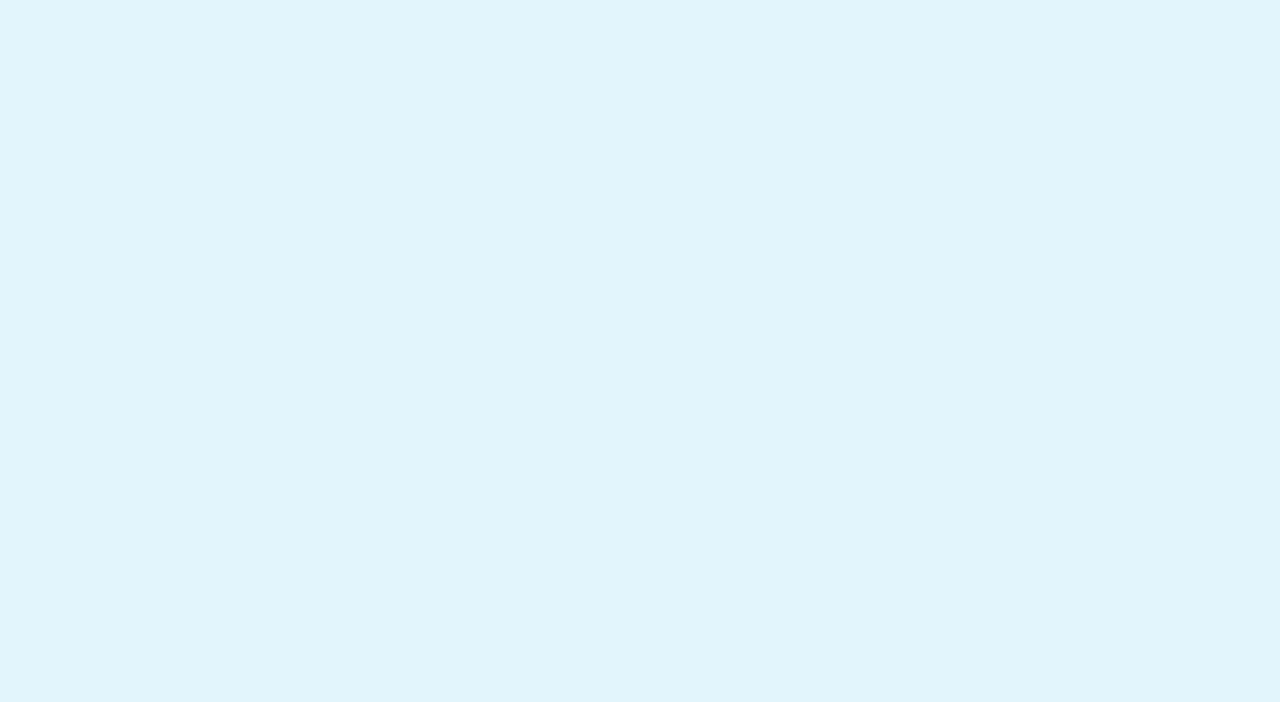
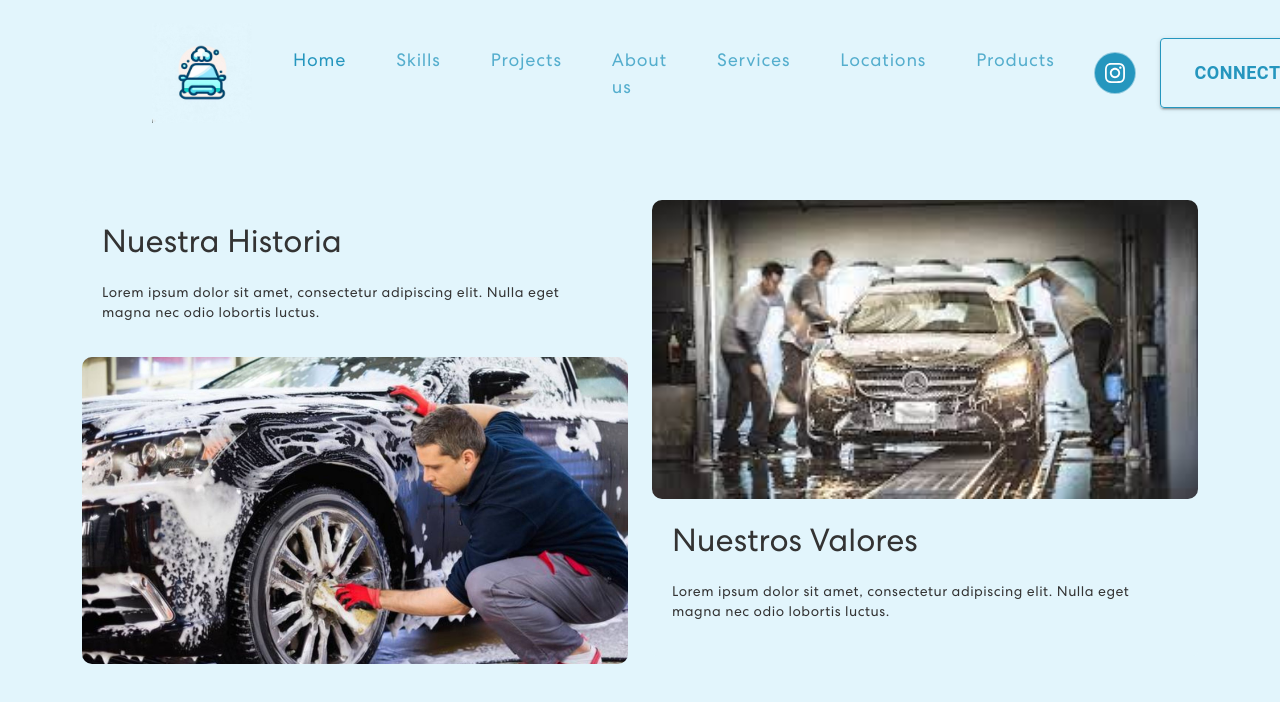
Before and after one commit to ValentinAltamirano1/WashUp-App, a React (Create React App) app in the folder washup-app/: page /about-us in a window 1280 px wide. Before the commit this address had no page. Shown: the top 702 px of the page. Built offline with nearby package versions, Linux system fonts and the light colour scheme.

Commit message:
navbar included in about-us

```diff
--- a/washup-app/src/App.js
+++ b/washup-app/src/App.js
@@ -13,7 +13,7 @@ function App() {
         <Route path="/" element={<Home />} />
         <Route path="/login" element={<Login />} />
         <Route path="/services" element={<Services />} />
-        <Route path="/aboutUs" element={<AboutUs />} />
+        <Route path="/about-us" element={<AboutUs />} />
       </Routes>
     </Router>
   );
--- a/washup-app/src/Components/AboutUs.js
+++ b/washup-app/src/Components/AboutUs.js
@@ -2,6 +2,7 @@ import { Container, Row, Col } from "react-bootstrap";
 import lavadero1 from "../assets/img/lavadero1.jpg";
 import lavadero2 from "../assets/img/lavadero2.jpg";
 import { useState } from "react";
+import {NavBar} from "./NavBar";
 
 export const AboutUs = () => {
   const imageStyle = {
@@ -58,6 +59,8 @@ export const AboutUs = () => {
   };
 
   return (
+    <div>
+      <NavBar /> {/* Abre NavBar antes de la sección AboutUs */}
         <section className="about-us" id="about-us">
         <Container>
           <Row>
@@ -136,5 +139,7 @@ export const AboutUs = () => {
           </Row>
         </Container>
       </section>
+    </div>
+
   );
 };
--- a/washup-app/src/Components/Banner.js
+++ b/washup-app/src/Components/Banner.js
@@ -4,8 +4,12 @@ import headerImg from "../assets/img/header-img.gif";
 import { ArrowRightCircle } from 'react-bootstrap-icons';
 import 'animate.css';
 import TrackVisibility from 'react-on-screen';
+import { Button } from '@mui/material';
+import { useNavigate } from 'react-router-dom';
+
 
 export const Banner = () => {
+  const navigate = useNavigate();
   const [loopNum, setLoopNum] = useState(0);
   const [isDeleting, setIsDeleting] = useState(false);
   const [text, setText] = useState('');
@@ -58,7 +62,7 @@ export const Banner = () => {
               <div className={isVisible ? "animate__animated animate__fadeIn" : ""}>
                 <h1>{`Welcome to WashUp, `} <span className="txt-rotate" dataPeriod="1000" data-rotate='[ "fast", "trustworthy", "economic" ]'><span className="wrap">{text}</span></span></h1>
                   <p>Discover the shine your vehicle deserves at our top-notch car wash! At WashUp, we provide professional car washing service that rejuvenates your car's appearance by removing dirt and impurities. Our expert team and quality products ensure a flawless outcome. Trust us to leave your vehicle sparkling and road-ready.</p>
-                  <button onClick={() => console.log('connect')}>Let’s Connect <ArrowRightCircle size={25} /></button>
+                  <Button  onClick={() => navigate('/login')}>Let’s Connect <ArrowRightCircle size={25} /></Button>
               </div>}
             </TrackVisibility>
           </Col>
--- a/washup-app/src/Components/Login.js
+++ b/washup-app/src/Components/Login.js
@@ -6,16 +6,28 @@ const Login = () => {
   const [password, setPassword] = useState('');
   const [email, setEmail] = useState('');
   const [isLoginForm, setIsLoginForm] = useState(true);
+  const [errorMessage, setErrorMessage] = useState('');
 
   const handleRegisterForm = async () => {
+
+    // Verificar si los campos obligatorios están vacíos
+    if (!username || !email || !password) {
+      setErrorMessage('Por favor, complete todos los campos.');
+      return;
+    }
+
     // Obtener los valores más recientes de los campos
     const usernameValue = username;
     const emailValue = email;
     const passwordValue = password;
 
+    //Para probar que los datos se esten pasando correctamente
     console.log('Username:', usernameValue);
     console.log('Email:', emailValue);
     console.log('Password:', passwordValue);
+
+    // Restablecer el mensaje de error en caso de éxito
+    setErrorMessage('');
 
     try {
       const response = await fetch('http://localhost:4000/users', {
@@ -42,11 +54,19 @@ const Login = () => {
   };
 
   const handleLoginForm = async () => {
+
+    if (!email || !password) {
+      setErrorMessage('Por favor, complete todos los campos.');
+      return;
+    }
     const emailValue = email;
     const passwordValue = password;
 
     console.log('Email:', emailValue);
     console.log('Password:', passwordValue);
+
+    setErrorMessage('');
+
 
     try {
       const response = await fetch('http://localhost:4000/users', {
@@ -97,6 +117,7 @@ const Login = () => {
             setEmail={setEmail}
             setPassword={setPassword}
             handleLoginForm={handleLoginForm}
+            errorMessage={errorMessage}
           />
         ) : (
           <RegisterForm
@@ -107,6 +128,7 @@ const Login = () => {
             setEmail={setEmail}
             setPassword={setPassword}
             handleRegisterForm={handleRegisterForm}
+            errorMessage={errorMessage}
           />
         )}
         <div className="overlay-container">
@@ -120,7 +142,7 @@ const Login = () => {
   );
 };
 
-const RegisterForm = ({ username, email, password, setUsername, setEmail, setPassword, handleRegisterForm}) => (
+const RegisterForm = ({ username, email, password, setUsername, setEmail, setPassword, handleRegisterForm, errorMessage}) => (
   <div className="form-container register-container">
     <link href="https://cdn.lineicons.com/4.0/lineicons.css" rel="stylesheet"></link>
     <form action="#">
@@ -128,6 +150,7 @@ const RegisterForm = ({ username, email, password, setUsername, setEmail, setPas
       <input type="text" placeholder="Username" value={username} onChange={(e) => setUsername(e.target.value)}/>
       <input type="text" placeholder="Email" value={email} onChange={(e) => setEmail(e.target.value)} />
       <input type="password" placeholder="Password" value={password} onChange={(e) => setPassword(e.target.value)} />
+      {errorMessage && <p className="error-message">{errorMessage}</p>} {/* Mostrar mensaje de error */}
       <button onClick={handleRegisterForm}>Register</button>
       <div className="social-container">
         <a href="#" className="social">
@@ -139,7 +162,7 @@ const RegisterForm = ({ username, email, password, setUsername, setEmail, setPas
   </div>
 );
 
-const LoginForm = ({ email, password, setEmail, setPassword, handleLoginForm }) => (
+const LoginForm = ({ email, password, setEmail, setPassword, handleLoginForm, errorMessage}) => (
   <div className="form-container login-container">
     <link href="https://cdn.lineicons.com/4.0/lineicons.css" rel="stylesheet"></link>
     <form action="#">
@@ -155,6 +178,7 @@ const LoginForm = ({ email, password, setEmail, setPassword, handleLoginForm })
           <a href="#">Forgot password?</a>
         </div>
       </div>
+      {errorMessage && <p className="error-message">{errorMessage}</p>} {/* Mostrar mensaje de error */}
       <button onClick={handleLoginForm}>Login</button>
       <div className="social-container">
         <a href="#" className="social">
--- a/washup-app/src/Components/NavBar.js
+++ b/washup-app/src/Components/NavBar.js
@@ -4,6 +4,7 @@ import logo from '../assets/img/Logo.png';
 import navIcon1 from '../assets/img/nav-icon3.svg';
 import { Button } from '@mui/material';
 import { useNavigate } from 'react-router-dom';
+import { Link } from 'react-router-dom'
 
 export const NavBar = () => {
   const navigate = useNavigate();
@@ -39,10 +40,10 @@ export const NavBar = () => {
           </Navbar.Toggle>
           <Navbar.Collapse id="basic-navbar-nav">
             <Nav className="me-auto">
-              <Nav.Link href="#home" className={activeLink === 'home' ? 'active navbar-link' : 'navbar-link'} onClick={() => onUpdateActiveLink('home')}>Home</Nav.Link>
+              <Nav.Link href="/" className={activeLink === 'home' ? 'active navbar-link' : 'navbar-link'} onClick={() => onUpdateActiveLink('home')}>Home</Nav.Link>
               <Nav.Link href="#skills" className={activeLink === 'skills' ? 'active navbar-link' : 'navbar-link'} onClick={() => onUpdateActiveLink('skills')}>Skills</Nav.Link>
               <Nav.Link href="#projects" className={activeLink === 'project' ? 'active navbar-link' : 'navbar-link'} onClick={() => onUpdateActiveLink('project')}>Projects</Nav.Link>
-              <Nav.Link href="#about-us" className={activeLink === 'about-us' ? 'active navbar-link' : 'navbar-link'} onClick={() => navigate('/aboutUs')}>About us</Nav.Link>
+              <Nav.Link as={Link} to="/about-us" className={`nav-link ${activeLink === 'about-us' ? 'active about-us' : ''}`} onClick={() => onUpdateActiveLink('about-us')}style={{ fontWeight: 400, color: '#2596be', letterSpacing: '0.8px', padding: '0 25px', fontSize: '18px', opacity: 0.75 }}>About us</Nav.Link>
               <Nav.Link href="#services" className={activeLink === 'services' ? 'active navbar-link' : 'navbar-link'} onClick={() => navigate('/services')}>Services</Nav.Link>
               <Nav.Link href="#locations" className={activeLink === 'locations' ? 'active navbar-link' : 'navbar-link'} onClick={() => onUpdateActiveLink('locations')}>Locations</Nav.Link>
               <Nav.Link href="#products" className={activeLink === 'products' ? 'active navbar-link' : 'navbar-link'} onClick={() => onUpdateActiveLink('products')}>Products</Nav.Link>
@@ -51,7 +52,7 @@ export const NavBar = () => {
               <div className="social-icon">
                 <a href="#"><img src={navIcon1} alt="" /></a>
               </div>
-              <Button variant="contained" className="btn btn-lg vvd-btn" onClick={() => navigate('/login')}>Connect</Button>
+              <Button variant="contained" className="btn btn-lg vvd-btn connect-button" onClick={() => navigate('/login')}>Connect</Button>
               </span>
           </Navbar.Collapse>
         </Container>
--- a/washup-app/src/Components/Skills.js
+++ b/washup-app/src/Components/Skills.js
@@ -8,10 +8,7 @@ import picture6 from "../assets/img/ArmorAll-Carpet-Upholstery-Cleaner.png";
 import picture7 from "../assets/img/LeatherHoney-Cleaner.png";
 import Carousel from 'react-multi-carousel';
 import 'react-multi-carousel/lib/styles.css';
-import arrow1 from "../assets/img/arrow1.svg";
-import arrow2 from "../assets/img/arrow2.svg";
 
-import { Row, Col, Container } from 'react-bootstrap';
 
 export const Skills = () => {
   const responsive = {
--- a/washup-app/src/Components/home.css
+++ b/washup-app/src/Components/home.css
@@ -248,6 +248,34 @@ nav.navbar .navbar-toggler[aria-expanded="true"] .navbar-toggler-icon {
     border-color: transparent;
 }
 
+/* Estilos para el botón "About us" cuando se coloca el cursor sobre él */
+.navbar-text .nav-link.about-us:hover {
+  color: #2596be; /* Cambia el color del texto al pasar el cursor */
+  background-color: #2596be; /* Cambia el color de fondo al pasar el cursor */
+  transition: background-color 0.3s ease-in-out, color 0.3s ease-in-out; /* Agrega una transición suave */
+}
+
+
+
+/* Estilos para el botón "Connect" */
+.connect-button {
+  font-weight: 700;
+  color: #2596be !important;
+  border: 1px solid #2596be;
+  padding: 18px 34px;
+  font-size: 18px;
+  margin-left: 18px;
+  position: relative;
+  background-color: transparent;
+  transition: 0.3s ease-in-out;
+}
+
+.connect-button:hover {
+  background-color: #f0faff !important; /* Cambia el color de fondo al pasar el cursor */
+  opacity: 1; /* Mantiene la opacidad completa al pasar el cursor */
+}
+
+
 /************ Banner Css ************/
 .banner {
   margin-top: 0;
@@ -364,6 +392,7 @@ nav.navbar .navbar-toggler[aria-expanded="true"] .navbar-toggler-icon {
   display: block;
   margin: 0 auto 15px auto;
 }
+
 
 
 
--- a/washup-app/src/Components/login.css
+++ b/washup-app/src/Components/login.css
@@ -327,3 +327,9 @@ input {
   text-align: center;
   margin-top: 50px;
 }
+
+.error-message {
+  color: red;
+  font-size: 14px;
+  margin-top: 10px;
+}
```
Lines whose indentation alone changed are shown as unchanged.
